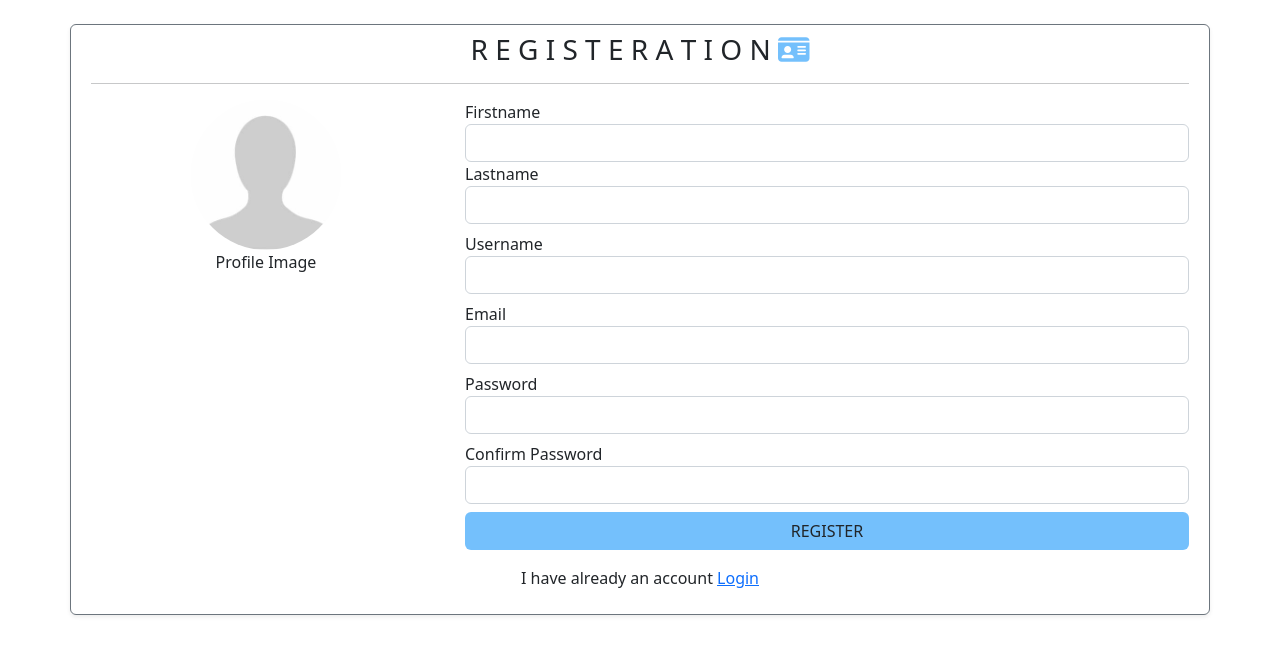
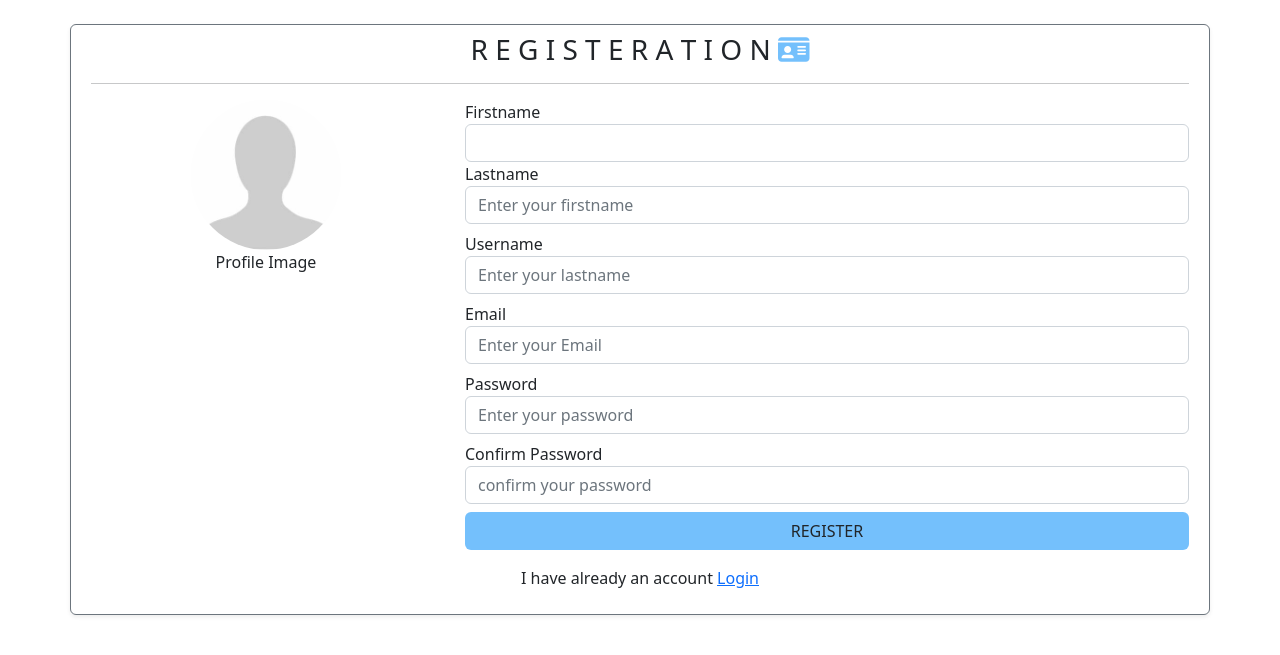
Before and after one commit to yasir-Ahmad-25/blog_system, a CodeIgniter 4 app: the page made by app/Views/Authentication/Registeration_view.php in a window 1280 px wide. Shown: the part 57-712 px from the top of the page. Run offline with PHP 8.4 and a stand-in for CodeIgniter, Linux system fonts and the light colour scheme; the template is opened without the code that fills it, so the values that code supplies are empty; some libraries are stand-ins or nearby versions.

Commit message:
Added placeholders to the Registeration and Login Forms

```diff
--- a/app/Views/Authentication/Login_view.php
+++ b/app/Views/Authentication/Login_view.php
@@ -15,12 +15,12 @@
 
             <div class="form-group mt-2">
                 <label for="#">username</label>
-                <input type="text" class="form-control" name="username" value="<?= set_value('username')?>">
+                <input type="text" class="form-control" name="username" value="<?= set_value('username')?>" placeholder="Enter your username">
             </div>
 
             <div class="form-group mt-2">
                 <label for="#">password</label>
-                <input type="password" class="form-control" name="password" value="<?= set_value('password')?>">
+                <input type="password" class="form-control" name="password" value="<?= set_value('password')?>" placeholder="Enter your password">
             </div>
 
             <button type="submit" class="btn w-100 mt-2" style="background-color: #74C0FC">LOGIN</button>
--- a/app/Views/Authentication/Registeration_view.php
+++ b/app/Views/Authentication/Registeration_view.php
@@ -32,31 +32,31 @@
             <div class="col-md-8">
                 <div class="form-group">
                     <label for="#">Firstname</label>
-                    <input type="text" class="form-control" name="firstname" value="<?= set_value('firstname')?>">
+                    <input type="text" class="form-control" name="firstname" value="<?= set_value('firstname')?>" placeholder="">
                 </div>
                 <div class="form-group">
                     <label for="#">Lastname</label>
-                    <input type="text" class="form-control" name="lastname" value="<?= set_value('lastname')?>">
+                    <input type="text" class="form-control" name="lastname" value="<?= set_value('lastname')?>" placeholder="Enter your firstname">
                 </div>
 
                 <div class="form-group mt-2">
                     <label for="#">Username</label>
-                    <input type="text" class="form-control" name="username" value="<?= set_value('username')?>">
+                    <input type="text" class="form-control" name="username" value="<?= set_value('username')?>" placeholder="Enter your lastname">
                 </div>
 
                 <div class="form-group mt-2">
                     <label for="#">Email</label>
-                    <input type="email" class="form-control" name="Email" value="<?= set_value('Email')?>">
+                    <input type="email" class="form-control" name="Email" value="<?= set_value('Email')?>" placeholder="Enter your Email">
                 </div>
 
                 <div class="form-group mt-2">
                     <label for="#">Password</label>
-                    <input type="password" class="form-control" name="password" value="<?= set_value('password')?>">
+                    <input type="password" class="form-control" name="password" value="<?= set_value('password')?>" placeholder="Enter your password">
                 </div>
 
                 <div class="form-group mt-2">
                     <label for="#">Confirm Password</label>
-                    <input type="password" class="form-control" name="password_confirm" value="<?= set_value('password_confirm')?>">
+                    <input type="password" class="form-control" name="password_confirm" value="<?= set_value('password_confirm')?>" placeholder="confirm your password">
                 </div>
 
                 <button type="submit" class="btn w-100 mt-2" style="background-color: #74C0FC">REGISTER</button>
```
